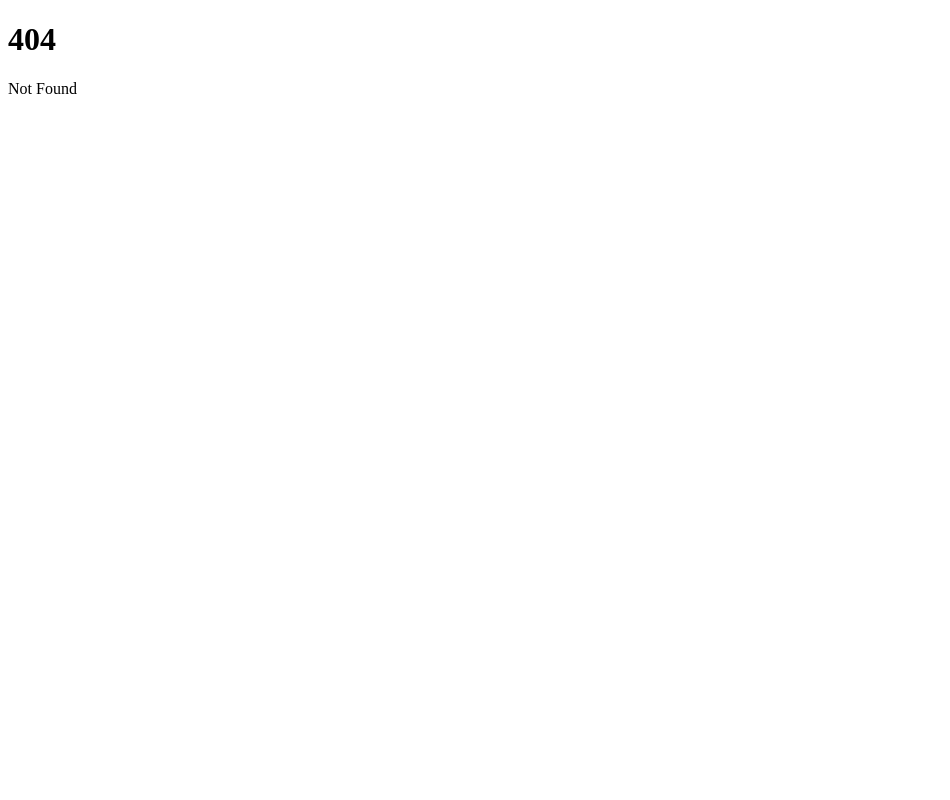
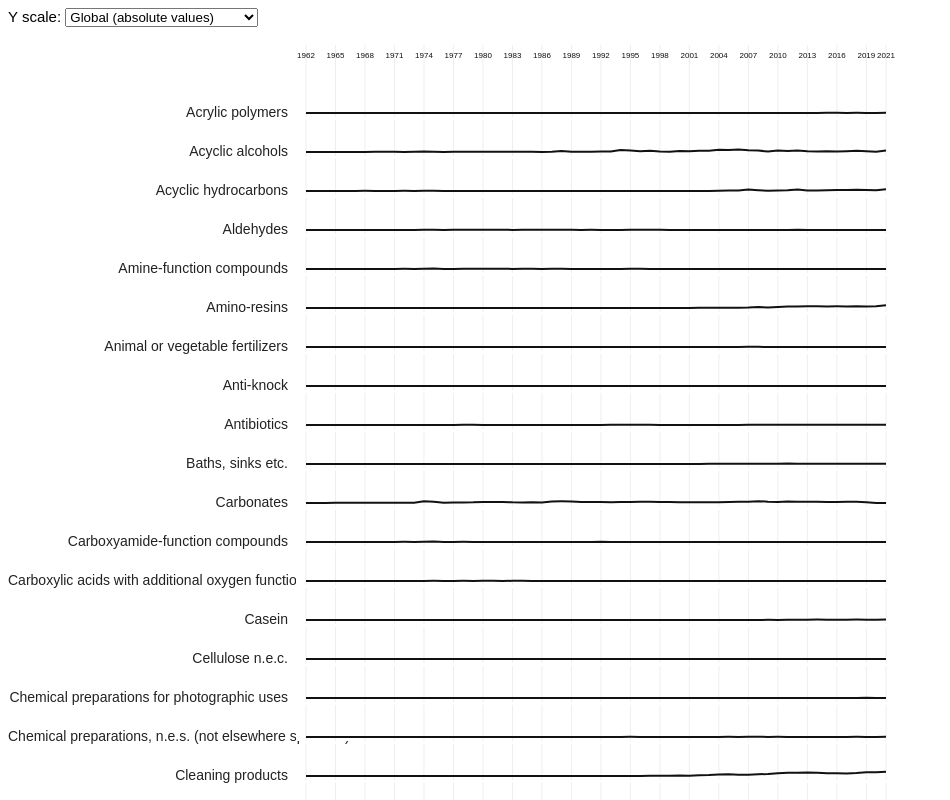
Before and after one commit to thometnanni/design-signals, a SvelteKit app: page /all in a window 1280 px wide. Before the commit this address had no page. Shown: the top 800 px of the page, without its empty margins (0-950 px from the left). Built offline with nearby package versions, Linux system fonts and the light colour scheme.

Commit message:
test all

```diff
--- a/src/routes/+page.svelte
+++ b/src/routes/+page.svelte
@@ -2,3 +2,4 @@
 <br />
 <a href="total">Total Comparison</a>
 <br />
+<a href="all">All</a>
--- /dev/null
+++ b/src/routes/all/+page.svelte
@@ -0,0 +1,263 @@
+<script>
+  import { onMount } from "svelte";
+  import * as d3 from "d3";
+
+  let data = [];
+  let allYears = [];
+  let xScale;
+  let width = 600;
+  let height = 36;
+  let margin = { left: 10, right: 10, top: 4, bottom: 4 };
+  let labelWidth = 280;
+  let mode = "global";
+
+  function makePath(values, x, y, valueField = "export") {
+    let str = "";
+    for (let i = 0; i < values.length; i++) {
+      let v = values[i];
+      let val = v[valueField];
+      str += (i === 0 ? "M" : "L") + x(v.year) + "," + y(isNaN(val) ? 0 : val);
+    }
+    return str;
+  }
+
+  function percentile(arr, p) {
+    if (!arr.length) return 0;
+    let sorted = arr.slice().sort((a, b) => a - b);
+    let idx = (p / 100) * (sorted.length - 1);
+    let lower = Math.floor(idx);
+    let upper = Math.ceil(idx);
+    if (lower === upper) return sorted[lower];
+    return sorted[lower] + (sorted[upper] - sorted[lower]) * (idx - lower);
+  }
+
+  onMount(async () => {
+    let raw = await d3.dsv(";", "/data/data.csv", (d) => ({
+      label: d["HS92-4 Short Label"],
+      year: +d.Year,
+      export: +String(d["Export (Real Value USD)"])
+        .replace(/\./g, "")
+        .replace(/,/g, "")
+        .replace(/\s/g, ""),
+    }));
+
+    allYears = Array.from(new Set(raw.map((d) => d.year))).sort(
+      (a, b) => a - b
+    );
+
+    xScale = d3
+      .scaleLinear()
+      .domain([allYears[0], allYears[allYears.length - 1]])
+      .range([margin.left, width - margin.right]);
+
+    const globalMax = d3.max(raw, (d) => d.export) || 1;
+
+    let grouped = d3
+      .groups(raw, (d) => d.label)
+      .sort(([a], [b]) => d3.ascending(a, b));
+
+    data = grouped.map(([label, values]) => {
+      let yearMap = Object.fromEntries(values.map((d) => [d.year, d.export]));
+      let valuesAligned = allYears.map((year) => {
+        let v = yearMap[year];
+        return {
+          year,
+          export: v != null && !isNaN(v) ? v : 0,
+        };
+      });
+
+      let first = valuesAligned.find((v) => v.export > 0);
+      let base = first ? first.export : 1;
+      let normed = valuesAligned.map((v) => ({
+        ...v,
+        exportNorm: base !== 0 ? v.export / base : 0,
+      }));
+
+      let series = valuesAligned.map((d) => d.export);
+      let p05 = percentile(series, 5);
+      let p95 = percentile(series, 95);
+
+      return {
+        label,
+        values: valuesAligned,
+        normed,
+        p05,
+        p95,
+        globalMax,
+      };
+    });
+  });
+
+  $: processedData = data.map((d) => {
+    let y;
+    let path;
+    if (mode === "global") {
+      y = d3
+        .scaleLinear()
+        .domain([0, d.globalMax])
+        .range([height - margin.bottom, margin.top]);
+      path = makePath(d.values, xScale, y, "export");
+    } else if (mode === "local") {
+      let localMax = d3.max(d.values, (v) => v.export) || 1;
+      y = d3
+        .scaleLinear()
+        .domain([0, localMax])
+        .range([height - margin.bottom, margin.top]);
+      path = makePath(d.values, xScale, y, "export");
+    } else if (mode === "normalized") {
+      let maxNorm = d3.max(d.normed, (v) => v.exportNorm) || 1;
+      y = d3
+        .scaleLinear()
+        .domain([0, maxNorm])
+        .range([height - margin.bottom, margin.top]);
+      path = makePath(d.normed, xScale, y, "exportNorm");
+    } else if (mode === "clamped") {
+      y = d3
+        .scaleLinear()
+        .domain([d.p05, d.p95])
+        .range([height - margin.bottom, margin.top]);
+      path = makePath(d.values, xScale, y, "export");
+    }
+    return {
+      label: d.label,
+      y,
+      path,
+      p05: d.p05,
+      p95: d.p95,
+    };
+  });
+</script>
+
+<article>
+  <div class="controls">
+    <label>
+      Y scale:
+      <select bind:value={mode}>
+        <option value="global">Global (absolute values)</option>
+        <option value="local">Local (per row)</option>
+        <option value="normalized">Normalized (first year = 1)</option>
+        <option value="clamped">Percentile Clamped (5–95%)</option>
+      </select>
+    </label>
+  </div>
+  {#if data.length > 0}
+    <div class="header-row">
+      <div class="label" style="width:{labelWidth}px;">&nbsp;</div>
+      <svg class="ticks-svg" {width} {height}>
+        {#each allYears as year, i}
+          {#if allYears.length < 21 || i % Math.ceil(allYears.length / 20) === 0 || i === allYears.length - 1}
+            <g>
+              <line
+                x1={xScale(year)}
+                x2={xScale(year)}
+                y1={0}
+                y2={height}
+                class="tick-line"
+              />
+              <text
+                x={xScale(year)}
+                y={13}
+                text-anchor="middle"
+                class="tick-label">{year}</text
+              >
+              >
+            </g>
+          {/if}
+        {/each}
+      </svg>
+    </div>
+    {#each processedData as d}
+      <div class="row">
+        <div class="label" style="width:{labelWidth}px;">
+          {d.label}
+          {#if mode === "clamped"}
+            <span class="sparkline-percentiles">
+              <span style="color:#bbb;"
+                >[p5: {d3.format(".2s")(d.p05)}, p95: {d3.format(".2s")(
+                  d.p95
+                )}]</span
+              >
+            </span>
+          {/if}
+        </div>
+        <svg class="svg" {width} {height}>
+          {#each allYears as year, i}
+            {#if allYears.length < 21 || i % Math.ceil(allYears.length / 20) === 0 || i === allYears.length - 1}
+              <line
+                x1={xScale(year)}
+                x2={xScale(year)}
+                y1={0}
+                y2={height}
+                class="grid-line"
+              />
+            {/if}
+          {/each}
+          <path d={d.path} class="path" />
+        </svg>
+      </div>
+    {/each}
+  {:else}
+    <p>Loading data...</p>
+  {/if}
+</article>
+
+<style>
+  article {
+    font-family: Arial, Helvetica, sans-serif;
+  }
+
+  .controls {
+    margin-bottom: 1.2em;
+    font-size: 15px;
+  }
+
+  .header-row,
+  .row {
+    display: flex;
+    align-items: baseline;
+  }
+
+  .header-row {
+    align-items: flex-end;
+  }
+
+  .label {
+    font-family: inherit;
+    font-size: 14px;
+    color: #222;
+    text-align: right;
+    padding-right: 8px;
+    white-space: nowrap;
+  }
+
+  .sparkline-percentiles {
+    font-size: 11px;
+    margin-left: 8px;
+  }
+
+  .tick-line {
+    stroke: #eee;
+    stroke-width: 1;
+  }
+
+  .tick-label {
+    font-size: 8px;
+    fill: #111;
+  }
+
+  .svg {
+    background: #fff;
+    display: block;
+  }
+
+  .grid-line {
+    stroke: #eee;
+    stroke-width: 1;
+  }
+
+  .path {
+    fill: none;
+    stroke: #111;
+    stroke-width: 2;
+  }
+</style>
```
